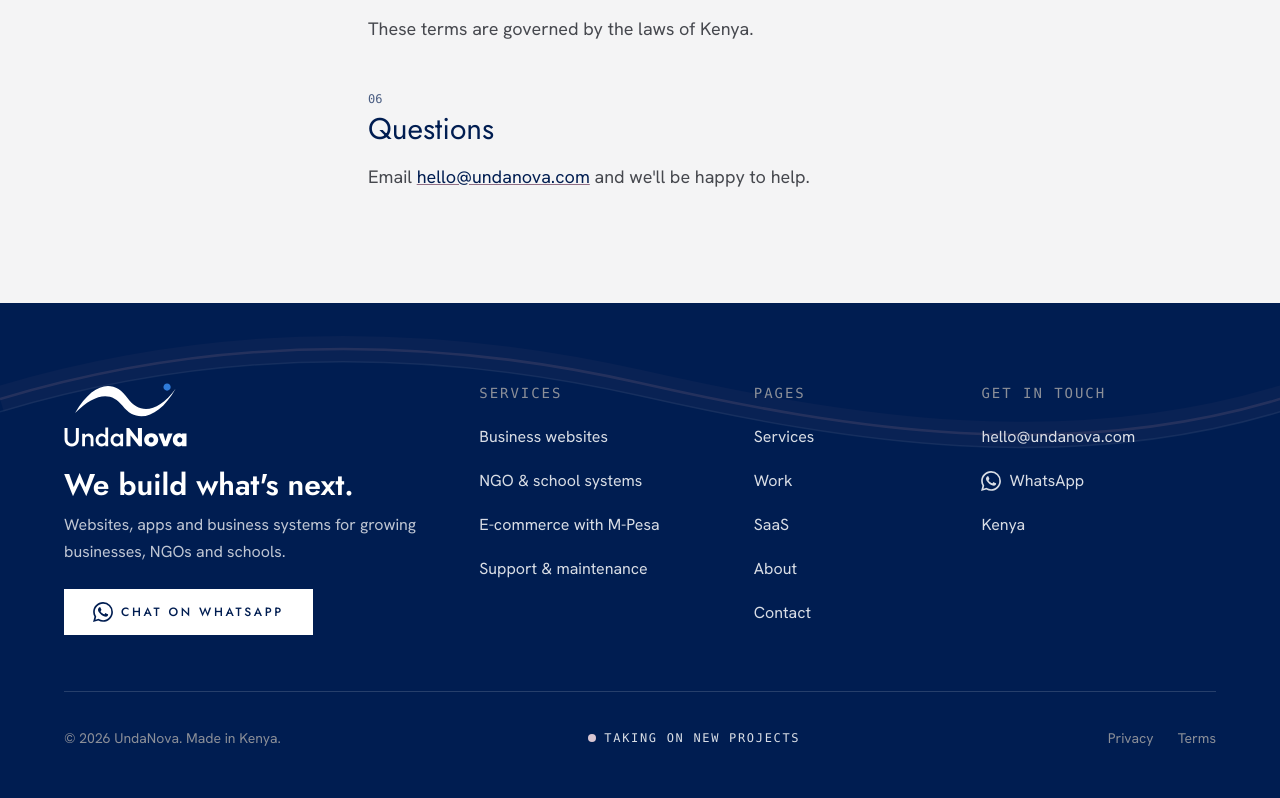
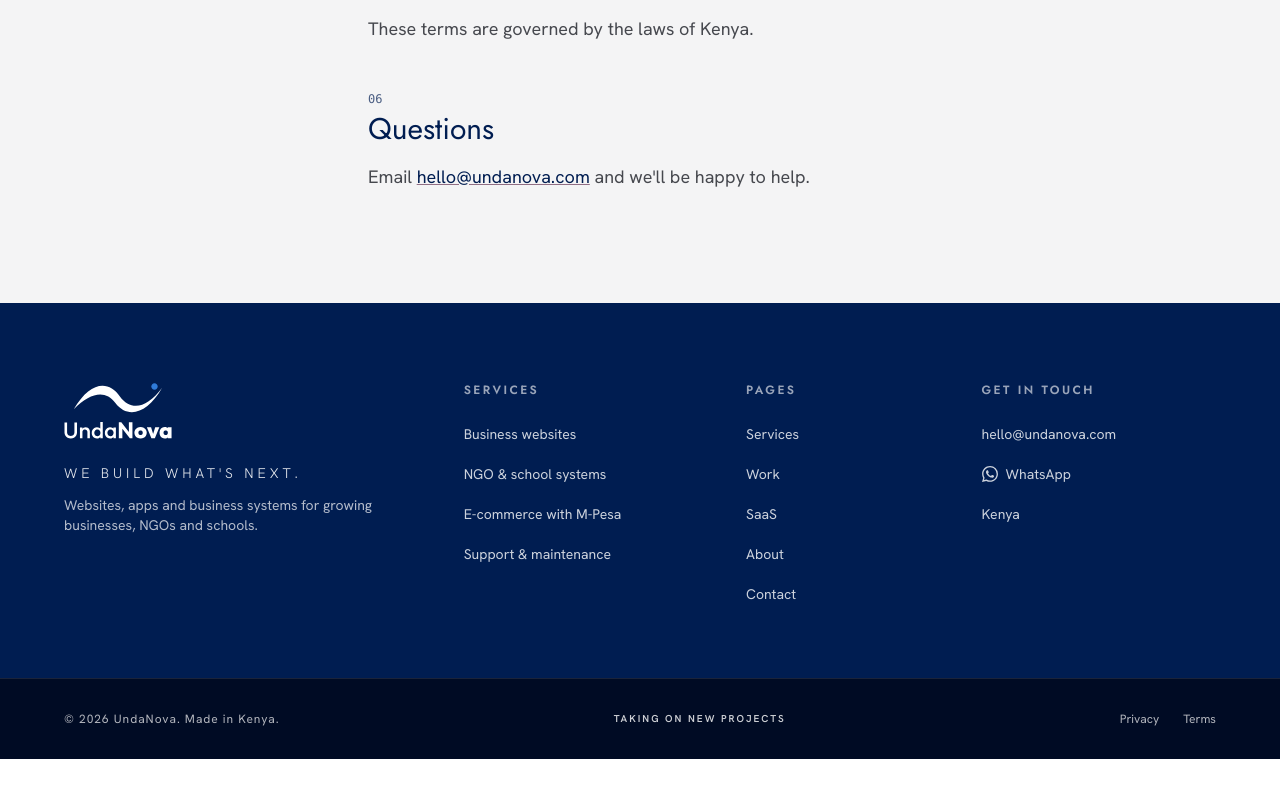
Before and after one commit to Jkosencha/undanova, a Next.js app: page /terms in a window 1280 px wide. Shown: the part 1346-2144 px from the top of the page. After the commit the page ends 2105 px from the top, so only its background shows below. Built offline with nearby package versions, Linux system fonts and the light colour scheme.

Commit message:
Simpler navy footer

```diff
--- a/src/components/site-footer.tsx
+++ b/src/components/site-footer.tsx
@@ -1,10 +1,8 @@
 import { cacheLife } from "next/cache";
 import Image from "next/image";
 import Link from "next/link";
-import { HeroWaves } from "@/components/brand-shapes";
-import { Button } from "@/components/button";
+import { InstagramIcon, LinkedInIcon, WhatsAppIcon } from "@/components/icons";
 import { Container } from "@/components/section";
-import { InstagramIcon, LinkedInIcon, WhatsAppIcon } from "@/components/icons";
 import { services } from "@/content/services";
 import { nav, site, whatsappUrl } from "@/lib/site";
 
@@ -15,8 +13,8 @@ async function CurrentYear() {
   return new Date().getFullYear();
 }
 
-const heading = "text-sm font-mono font-medium uppercase tracking-[0.14em] text-slate";
-const link = "inline-flex min-h-11 items-center text-white/85 transition-colors hover:text-white";
+const heading = "caps-sm text-white/60";
+const link = "inline-flex min-h-10 items-center text-sm text-white/80 transition-colors hover:text-white";
 
 export function SiteFooter() {
   const socials = [
@@ -26,33 +24,28 @@ export function SiteFooter() {
 
   return (
     // Extra bottom padding on mobile so the floating WhatsApp button doesn't cover content.
-    <footer className="relative isolate overflow-hidden bg-navy pb-24 pt-16 text-white md:pb-10 md:pt-20">
-      <HeroWaves className="top-0 -z-10 h-40 opacity-25" />
+    <footer className="bg-navy pb-24 pt-16 text-white md:pb-0 md:pt-20">
       <Container>
-        <div className="grid gap-10 sm:grid-cols-2 lg:grid-cols-[1.6fr_1fr_0.8fr_1fr]">
+        <div className="grid gap-12 sm:grid-cols-2 lg:grid-cols-[1.5fr_1fr_0.8fr_1fr]">
           <div className="sm:col-span-2 lg:col-span-1">
             <Image
               src="/brand/undanova-logo-white.svg"
               alt="UndaNova"
               width={611}
               height={317}
-              className="h-16 w-auto"
+              className="h-14 w-auto"
             />
-            <p className="mt-5 font-heading text-3xl font-semibold">{site.tagline}</p>
-            <p className="mt-2 max-w-sm text-white/75">
+            <p className="caps mt-6 text-sm text-white/90">{site.tagline}</p>
+            <p className="mt-3 max-w-xs text-sm text-white/70">
               Websites, apps and business systems for growing businesses, NGOs and schools.
             </p>
-            <Button href={whatsappUrl()} tone="dark" className="mt-6">
-              <WhatsAppIcon className="size-5" />
-              Chat on WhatsApp
-            </Button>
           </div>
 
           <nav aria-labelledby="footer-services">
             <h2 id="footer-services" className={heading}>
               Services
             </h2>
-            <ul className="mt-3">
+            <ul className="mt-4">
               {services.map((service) => (
                 <li key={service.slug}>
                   <Link href={`/services#${service.slug}`} prefetch={false} className={link}>
@@ -67,7 +60,7 @@ export function SiteFooter() {
             <h2 id="footer-pages" className={heading}>
               Pages
             </h2>
-            <ul className="mt-3">
+            <ul className="mt-4">
               {nav.map((item) => (
                 <li key={item.href}>
                   <Link href={item.href} prefetch={false} className={link}>
@@ -80,7 +73,7 @@ export function SiteFooter() {
 
           <div>
             <h2 className={heading}>Get in touch</h2>
-            <ul className="mt-3">
+            <ul className="mt-4">
               <li>
                 <a href={`mailto:${site.email}`} className={link}>
                   {site.email}
@@ -88,14 +81,14 @@ export function SiteFooter() {
               </li>
               <li>
                 <a href={whatsappUrl()} target="_blank" rel="noopener noreferrer" className={`${link} gap-2`}>
-                  <WhatsAppIcon className="size-5" />
+                  <WhatsAppIcon className="size-4" />
                   WhatsApp
                 </a>
               </li>
-              <li className="flex min-h-11 items-center text-white/85">{site.location}</li>
+              <li className="flex min-h-10 items-center text-sm text-white/80">{site.location}</li>
             </ul>
             {socials.length > 0 && (
-              <ul className="mt-2 flex gap-2">
+              <ul className="mt-3 flex gap-2">
                 {socials.map(({ label, href, Icon }) => (
                   <li key={label}>
                     <a
@@ -103,9 +96,9 @@ export function SiteFooter() {
                       target="_blank"
                       rel="noopener noreferrer"
                       aria-label={label}
-                      className="inline-flex size-11 items-center justify-center rounded-full border border-white/20 hover:bg-white/10"
+                      className="inline-flex size-10 items-center justify-center border border-white/25 hover:bg-white hover:text-navy"
                     >
-                      <Icon className="size-5" />
+                      <Icon className="size-4" />
                     </a>
                   </li>
                 ))}
@@ -113,34 +106,28 @@ export function SiteFooter() {
             )}
           </div>
         </div>
+      </Container>
 
-        <div className="mt-14 flex flex-col gap-4 border-t border-white/15 pt-6 text-sm text-slate md:flex-row md:items-center md:justify-between">
-          <p>
+      <div className="mt-16 border-t border-white/10 bg-night py-5 text-xs text-white/70">
+        <Container className="flex flex-col gap-3 md:flex-row md:items-center md:justify-between">
+          <p className="tracking-[0.08em]">
             © <CurrentYear /> UndaNova. Made in Kenya.
           </p>
-          {site.availability && (
-            <p className="inline-flex items-center gap-2 font-mono text-xs uppercase tracking-[0.14em] text-white/85">
-              <span aria-hidden className="relative inline-flex size-2">
-                <span className="absolute inline-flex size-full animate-ping rounded-full bg-lilac opacity-60" />
-                <span className="relative inline-flex size-2 rounded-full bg-lilac" />
-              </span>
-              {site.availability}
-            </p>
-          )}
+          {site.availability && <p className="caps-sm text-[10px] text-white/80">{site.availability}</p>}
           <ul className="flex gap-6">
             <li>
-              <Link href="/privacy" prefetch={false} className="inline-flex min-h-11 items-center hover:text-white">
+              <Link href="/privacy" prefetch={false} className="inline-flex min-h-10 items-center hover:text-white">
                 Privacy
               </Link>
             </li>
             <li>
-              <Link href="/terms" prefetch={false} className="inline-flex min-h-11 items-center hover:text-white">
+              <Link href="/terms" prefetch={false} className="inline-flex min-h-10 items-center hover:text-white">
                 Terms
               </Link>
             </li>
           </ul>
-        </div>
-      </Container>
+        </Container>
+      </div>
     </footer>
   );
 }
```
